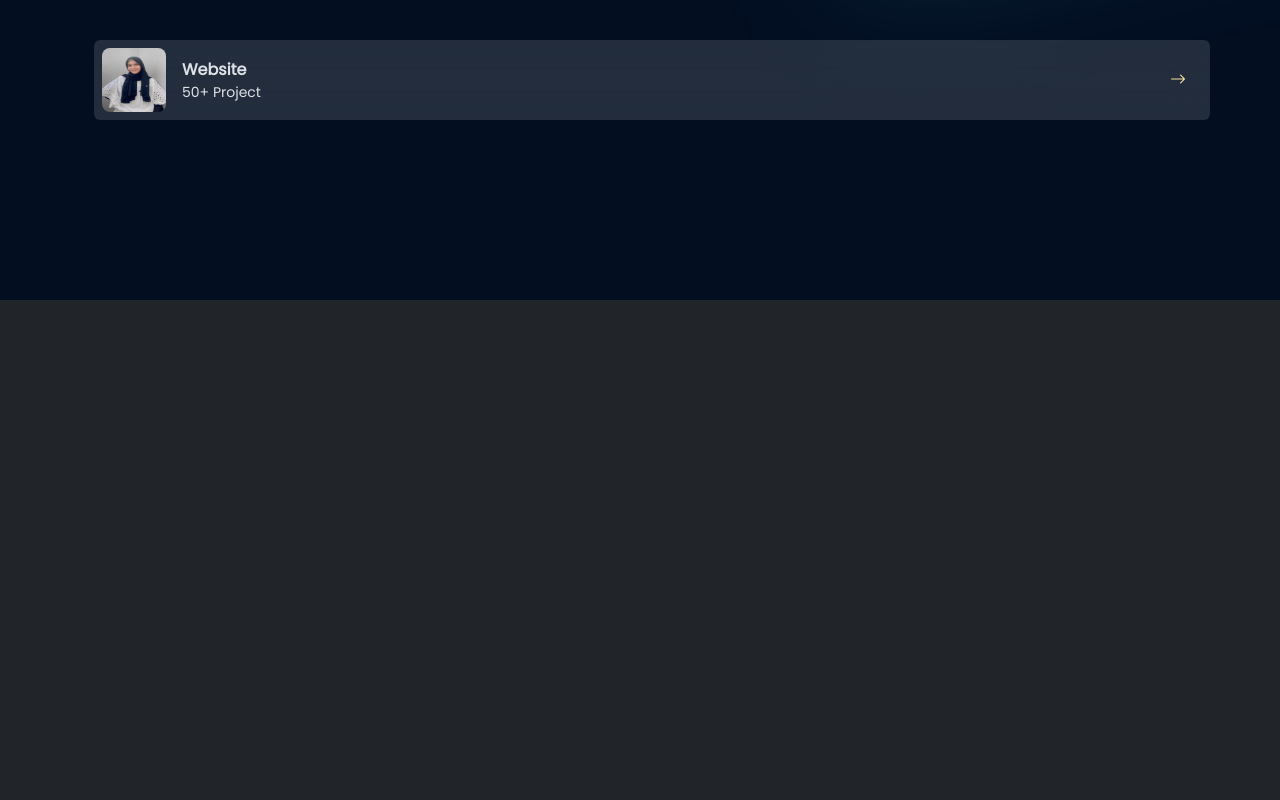
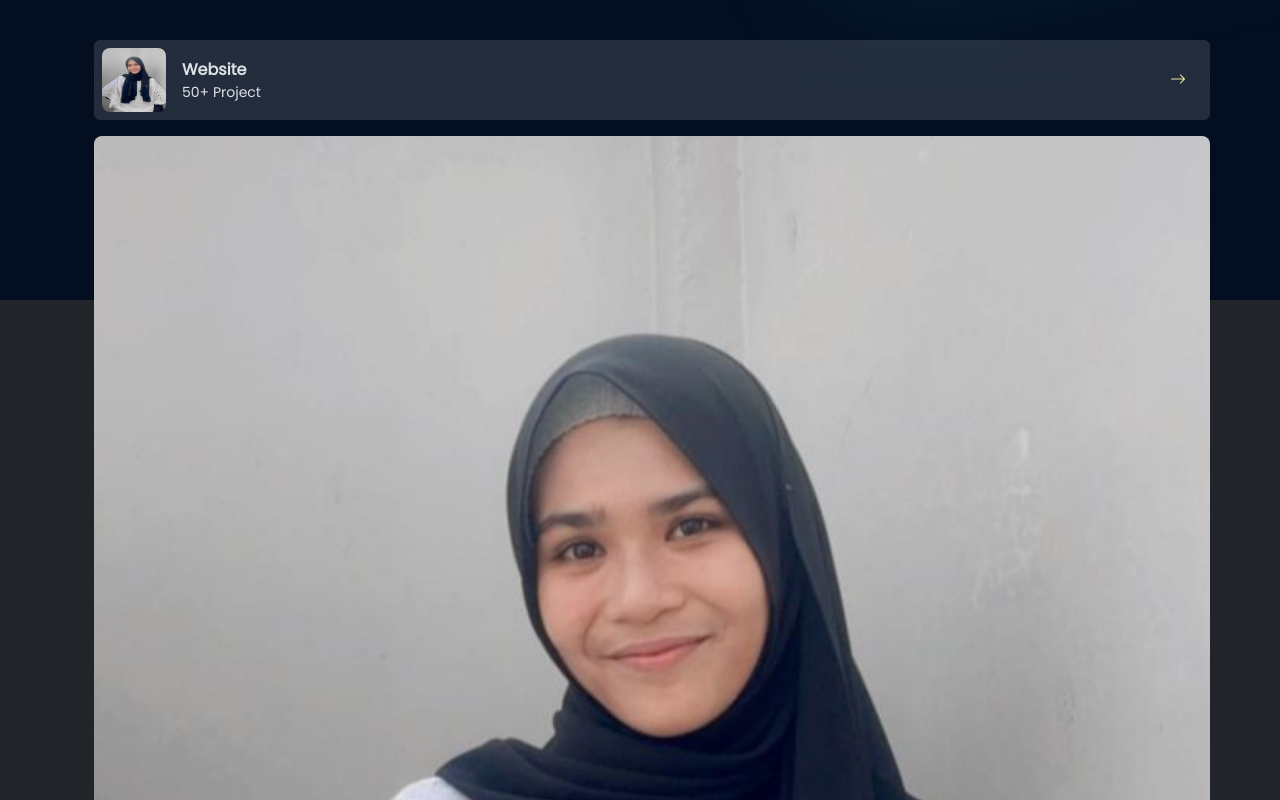
Before and after one commit to riskaamelia-wd/RiskaAmelia, a React (Vite) app: page / in a window 1280 px wide. Shown: the part 500-1300 px from the top of the page. Before the commit the page ends 800 px from the top, so only its background shows below. Built offline with nearby package versions, Linux system fonts and the light colour scheme.

Commit message:
add : card of portofolio

```diff
--- a/src/App.css
+++ b/src/App.css
@@ -3,7 +3,7 @@
   --warning : #F8E7A1
 }
 
-body {
+body, * {
   font-family: 'Poppins', sans-serif;
 }
 
--- a/src/App.jsx
+++ b/src/App.jsx
@@ -11,6 +11,7 @@ import Jumbotorn from './components/Jumbotron'
 import vektor1 from './assets/Vector 1.svg'
 import CardService from './elements/CardService'
 import test from './assets/lia.jpeg'
+import CardPortofolio from './elements/CardPortofolio'
 
 function App() {
   const [count, setCount] = useState(0)
@@ -29,6 +30,11 @@ function App() {
             title={'Website'}
             text={'50+ Project'}
           />
+          <CardPortofolio
+            img={test}
+            title={'Website'}
+            text={'50+ Project'}
+          />
         </div>
       </div>
     </div>
--- /dev/null
+++ b/src/elements/CardPortofolio.jsx
@@ -0,0 +1,17 @@
+const CardPortofolio = ({ img, title, text }) => {
+  return (
+    <div className="transparan rounded-3 mb-3 mt-3">
+      <div className="col-12 rounded-3"
+    //   style={{height:'10em', aspectRatio: '1 / 1' }}
+      >
+        <img style={{ width: '100%', height:'100%'}} className="card-img-top rounded-top-3" src={img} alt="" />
+      </div>
+      <div className="card-body p-2">
+        <p className="card-title fw-semibold">{title}</p>
+        <p className="card-text fw-light">{text}</p>
+      </div>
+    </div>
+  );
+};
+
+export default CardPortofolio;
```
